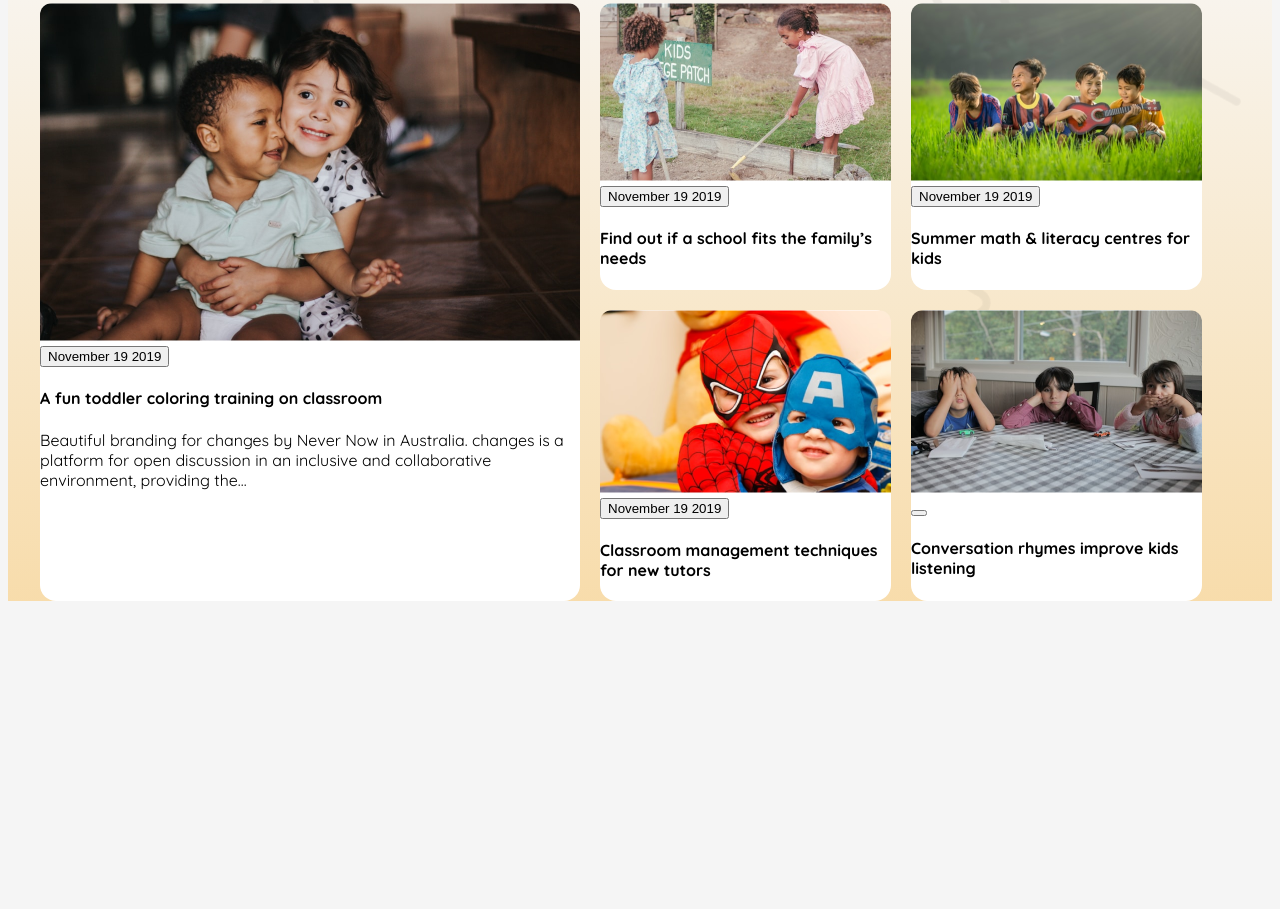
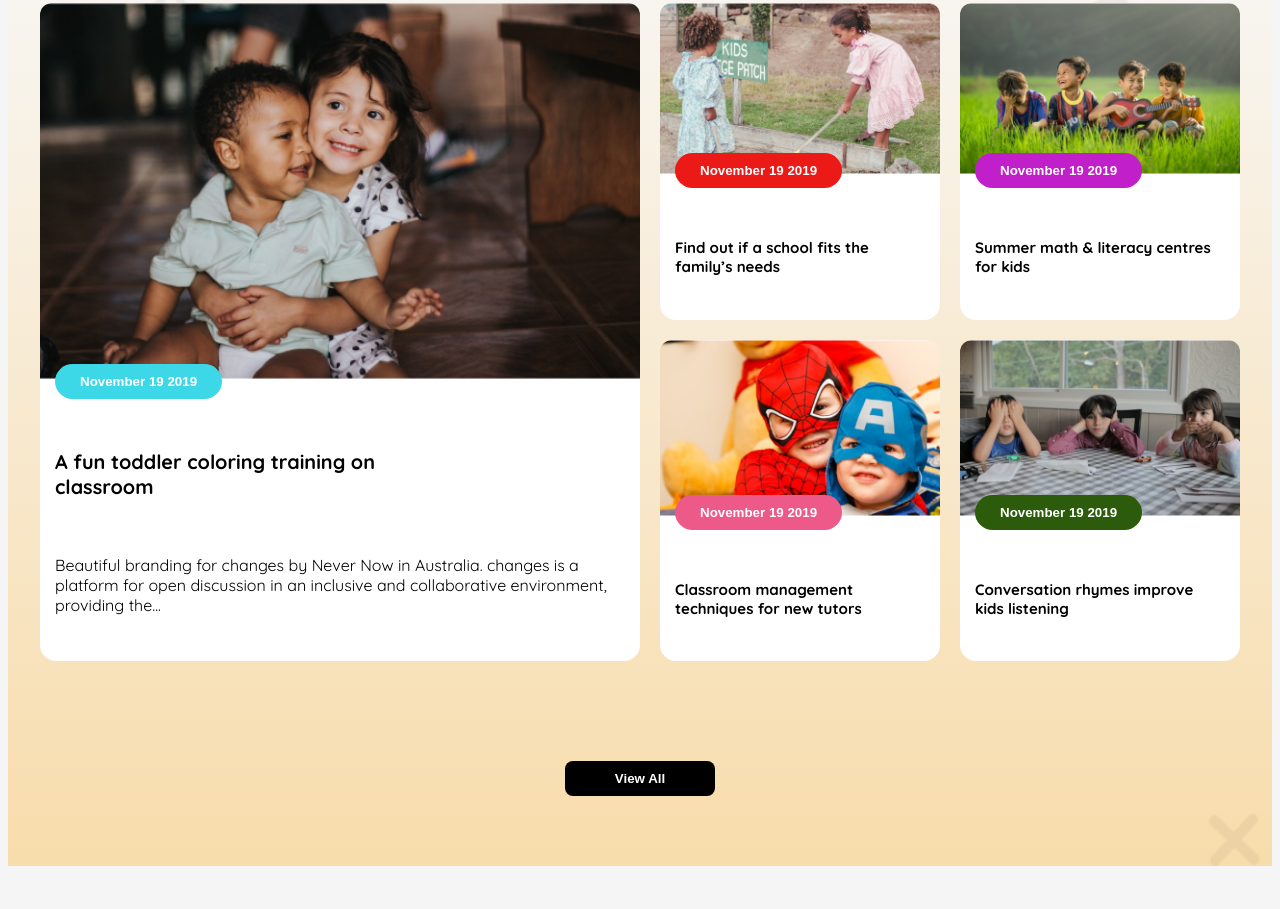
Before and after one commit to Hello-Anik/assignment-2, a plain HTML site: page index.html in a window 1280 px wide. Shown: the part 1583-2492 px from the top of the page. Before the commit the page ends 2192 px from the top, so only its background shows below. Drawn offline with Linux system fonts and the light colour scheme; a web font is replaced by a local one.

Commit message:
added footer section

```diff
--- a/index.html
+++ b/index.html
@@ -5,6 +5,7 @@
     <meta name="viewport" content="width=device-width, initial-scale=1.0">
     <title>Kids School</title>
     <link rel="stylesheet" href="style.css">
+    <link rel="stylesheet" href="https://cdnjs.cloudflare.com/ajax/libs/font-awesome/6.7.2/css/all.min.css" />
 </head>
 <body class="quicksand">
     <header>
@@ -25,9 +26,12 @@
             <div class="button">
                 <button class="btn">Contact</button>
             </div>
+            <div class="btn-2"><i class="fa-solid fa-bars"></i></div>
+
 
 
         </div>
+        <hr class="horizental">
         <section class="enroll">
             <div class="banner display-flex">
                 <div>
@@ -96,9 +100,9 @@
                         <img src="./assets/story-1.png" alt="">
                         <div class="text">
                             <button>November 19 2019</button>
-                        <h4>A fun toddler coloring training on
-                            classroom</h4>
-                        <p>Beautiful branding for changes by Never Now in Australia.
+                        <h4 class="text-title" id="big">A fun toddler coloring training on
+                            <br>classroom</h4>
+                        <p class="text-description">Beautiful branding for changes by Never Now in Australia.
                             changes is a platform for open discussion in an inclusive and
                             collaborative environment, providing the...</p>
                         </div>
@@ -106,45 +110,69 @@
                     <div class="story-card">
                         <img src="./assets/story-2.png" alt="">
                         <div class="text">
-                            <button>November 19 2019</button>
-                        <h4>Find out if a school fits the
+                            <button id="some-1">November 19 2019</button>
+                        <h4 class="text-title">Find out if a school fits the
                             family’s needs</h4>
                         </div>
                     </div>
                     <div class="story-card">
                         <img src="./assets/story-3.png" alt="">
-                        <button>November 19 2019</button>
-                        <h4>
+                        <div class="text">
+                            <button id="some-2">November 19 2019</button>
+                        <h4 class="text-title">
                             Summer math & literacy
                             centres for kids
                         </h4>
-                        <p></p>
+                        </div>
+
                     </div>
                     <div class="story-card">
                         <img src="./assets/story-4.png" alt="">
-                        <button>November 19 2019</button>
-                        <h4>
+                        <div class="text">
+                            <button id="some-3">November 19 2019</button>
+                        <h4 class="text-title">
                             Classroom management
                             techniques for new tutors
                         </h4>
-                        <p></p>
+                        </div>
+
                     </div>
                     <div class="story-card">
                         <img src="./assets/story-5.png" alt="">
-                        <button></button>
-                        <h4>
+                        <div class="text">
+                            <button id="some-4">November 19 2019</button>
+                        <h4 class="text-title">
                             Conversation rhymes
                             improve kids listening
                         </h4>
-                        <p></p>
+                        </div>
+
                     </div>
                 </div>
             </div>
+            <section>
+                <div class="btn-primary">
+                    <button class="view">View All</button>
+                </div>
+            </section>
         </section>
+
 
     </main>
     <footer>
+        <div class="footer display-flex">
+            <div class="col">
+                <img src="" alt="">
+                <h2 class="foot-logo"></h2>
+                <p class="footer-description"></p>
+            </div>
+            <div class="col">
 
+            </div>
+            <div class="col">
+
+            </div>
+        </div>
     </footer>
 </body>
 </html>
--- a/style.css
+++ b/style.css
@@ -66,6 +66,14 @@
     color: white;
     font-weight: 600;
     font-size: 1.20rem;
+  }
+  .btn-2{
+    display: none;
+    font-size: 2rem;
+  }
+  .horizental{
+    background: #FEA301;
+    display: none;
   }
   .enroll{
     margin-top: 20px;
@@ -195,6 +203,7 @@
     background-repeat: no-repeat;
     background-size: cover;
     background-position: top;
+    padding-bottom: 70px;
  }
  .pk-2{
     max-width: 1200px;
@@ -204,7 +213,7 @@
     display: grid;
     grid-template-columns: repeat(3, 1fr);
     gap: 20px;
-    max-width: 300px;
+
  }
  .story-card{
     border-radius: 16px;
@@ -212,21 +221,96 @@
  }
  .story-card img{
     border-radius: 12px 12px 0 0;
+    position: relative;
+    width: 100%;
  }
 
  #first-1{
     grid-row: span 2;
+    width: 600px;
+ }
+ .text{
+  margin: 0 15px;
+ }
+ .text-title{
+  font-weight: 700;
+  font-size: 0.94rem;
+  padding-top: 40px;
+ }
+ #big{
+  font-size: 1.24rem;
+ }
+ .text-description{
+  padding: 30px 0;
+
+ }
+ .text button{
+  border: none;
+  padding: 10px 25px;
+  background: #3CD8E8;
+  border-radius: 50px;
+  color: white;
+  font-weight: 700;
+  position: absolute;
+  margin-top: -45px;
+
  }
 
-
+ .text #some-1{
+  background: #eb1a16;
+ }
+ .text #some-2{
+  background: #c01fc9;
+ }
+ .text #some-3{
+  background: #ed5988;
+ }
+ .text #some-4{
+  background: rgb(43, 91, 11);
+ }
+ .btn-primary .view{
+  text-align: center;
+  color: white;
+  background: #000;
+  padding: 10px 50px;
+  border: none;
+  border-radius: 8px;
+  font-weight: 700;
+ }
+ .btn-primary{
+  text-align: center;
+  margin-top: 100px;
+ }
 /* small device responsive */
 
  @media  screen and (max-width:576px) {
     .banner{
-        flex-direction: column;
+        flex-direction: column-reverse;
         text-align: center;
+    }
+    .horizental{
+      display: block;
     }
     .boy-img{
         width: 100%;
     }
+    .nav-links,
+    .button,
+    #first-1
+    {
+      display: none;
+    }
+    .btn-2{
+      display: block;
+    }
+    .cards{
+      grid-template-columns: repeat(1, 1fr);
+      justify-items: center;
+    }
+    .story-cards{
+      grid-template-rows: repeat(2, 1fr);
+      grid-template-columns: repeat(2, 1fr);
+      width: 100%;
+    }
+
  }
```
